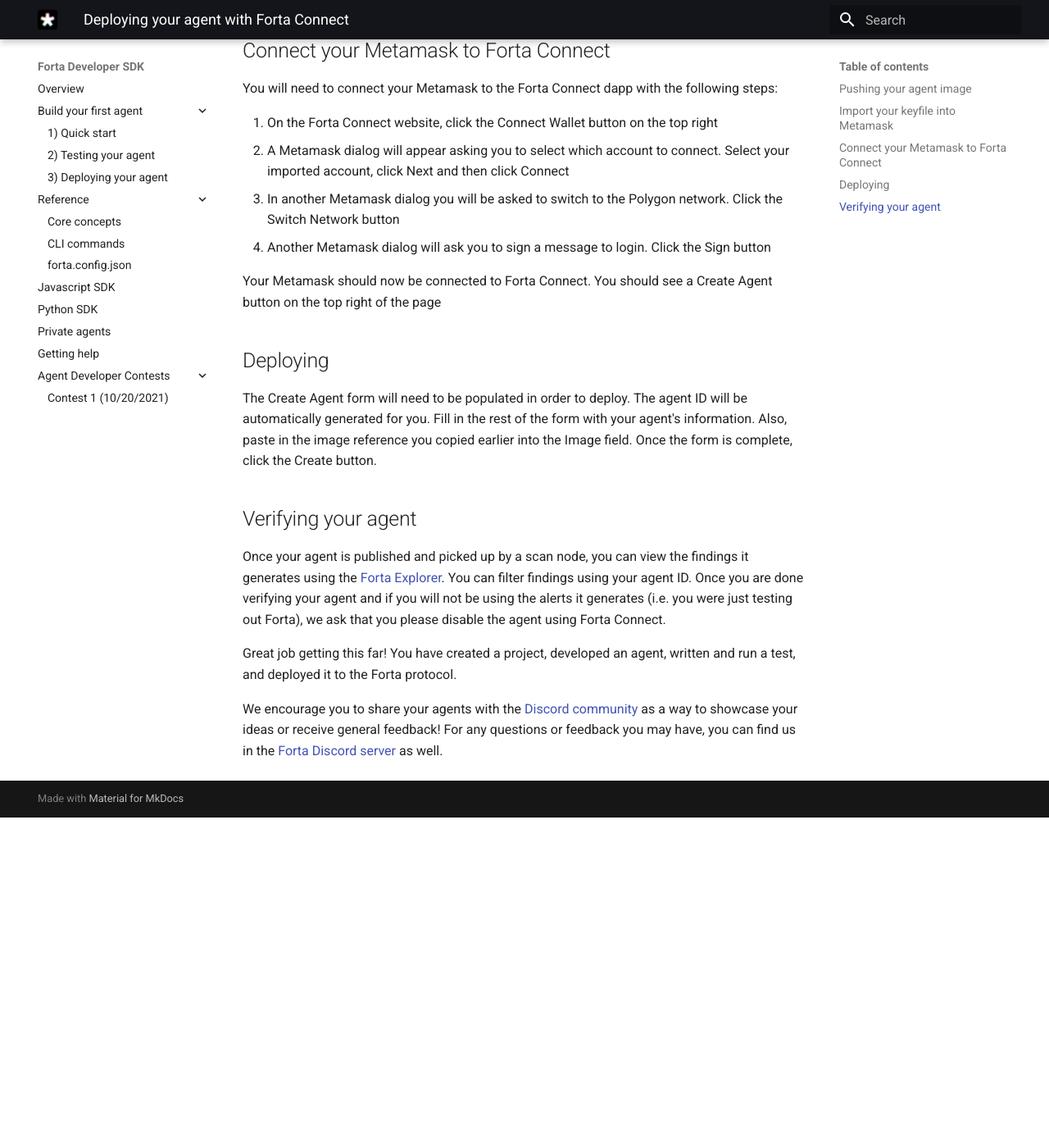
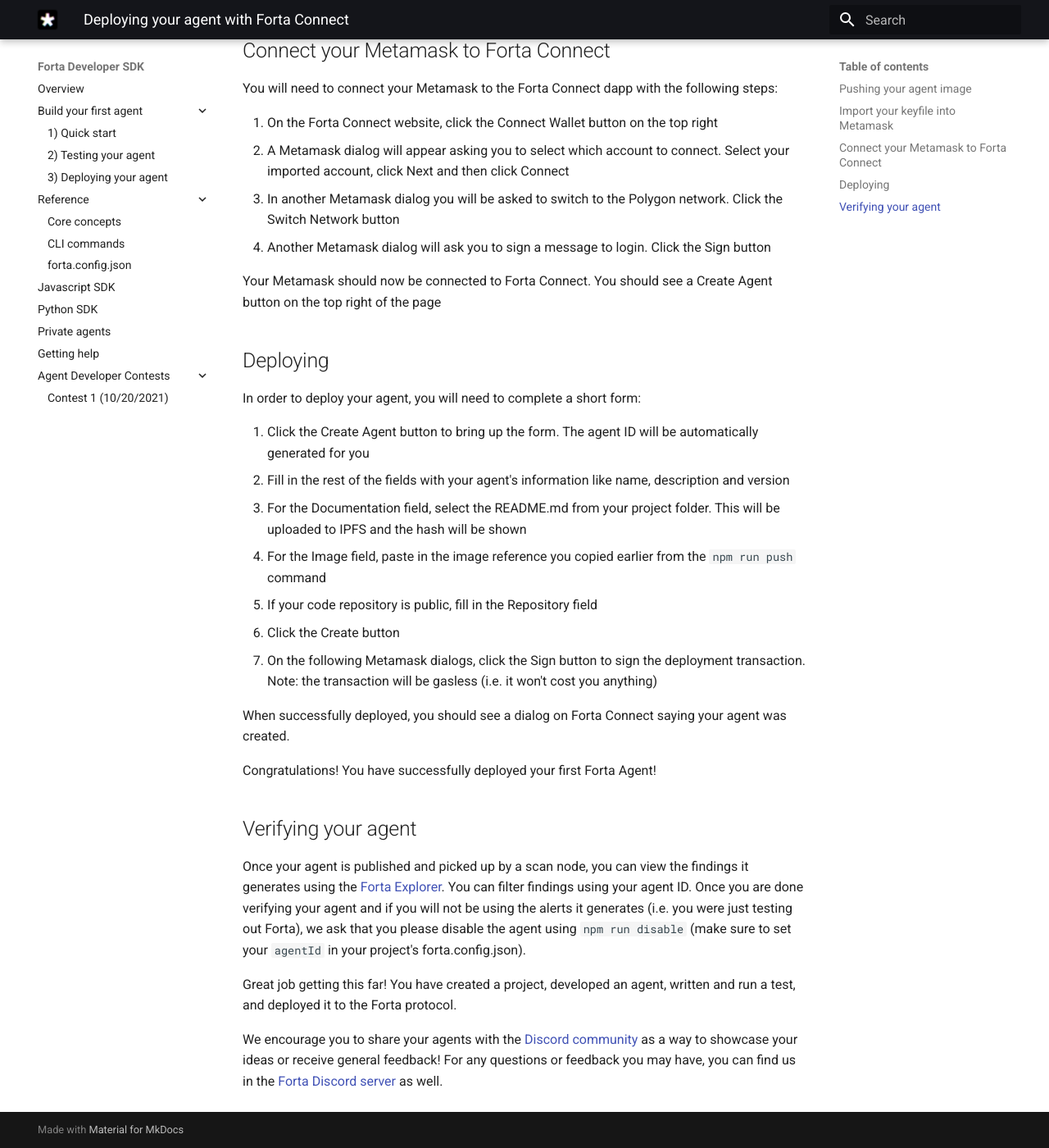
Before and after one commit to forta-network/docs, an MkDocs documentation site: the page built from docs/deploying-connect.md, in a window 1280 px wide and 1400 px high, scrolled down 954 px. Shown: the whole window at 82% size. Built offline with MkDocs 1.6.1 and Material for MkDocs 9.7.7, drawn with Linux system fonts in a browser that asks for light colours; before the commit the page ends 1951 px from its top, so only the background shows below that.

Commit message:
more deployment steps

```diff
--- a/docs/deploying-connect.md
+++ b/docs/deploying-connect.md
@@ -37,11 +37,23 @@
 
 ## Deploying
 
-The Create Agent form will need to be populated in order to deploy. The agent ID will be automatically generated for you. Fill in the rest of the form with your agent's information. Also, paste in the image reference you copied earlier into the Image field. Once the form is complete, click the Create button.
+In order to deploy your agent, you will need to complete a short form:
+
+1. Click the Create Agent button to bring up the form. The agent ID will be automatically generated for you
+2. Fill in the rest of the fields with your agent's information like name, description and version
+3. For the Documentation field, select the README.md from your project folder. This will be uploaded to IPFS and the hash will be shown
+4. For the Image field, paste in the image reference you copied earlier from the `npm run push` command
+5. If your code repository is public, fill in the Repository field
+6. Click the Create button
+7. On the following Metamask dialogs, click the Sign button to sign the deployment transaction. Note: the transaction will be gasless (i.e. it won't cost you anything)
+
+When successfully deployed, you should see a dialog on Forta Connect saying your agent was created.
+
+Congratulations! You have successfully deployed your first Forta Agent!
 
 ## Verifying your agent
 
-Once your agent is published and picked up by a scan node, you can view the findings it generates using the [Forta Explorer](https://explorer.forta.network/). You can filter findings using your agent ID. Once you are done verifying your agent and if you will not be using the alerts it generates (i.e. you were just testing out Forta), we ask that you please disable the agent using Forta Connect.
+Once your agent is published and picked up by a scan node, you can view the findings it generates using the [Forta Explorer](https://explorer.forta.network/). You can filter findings using your agent ID. Once you are done verifying your agent and if you will not be using the alerts it generates (i.e. you were just testing out Forta), we ask that you please disable the agent using `npm run disable` (make sure to set your `agentId` in your project's forta.config.json).
 
 Great job getting this far! You have created a project, developed an agent, written and run a test, and deployed it to the Forta protocol.
 
```
